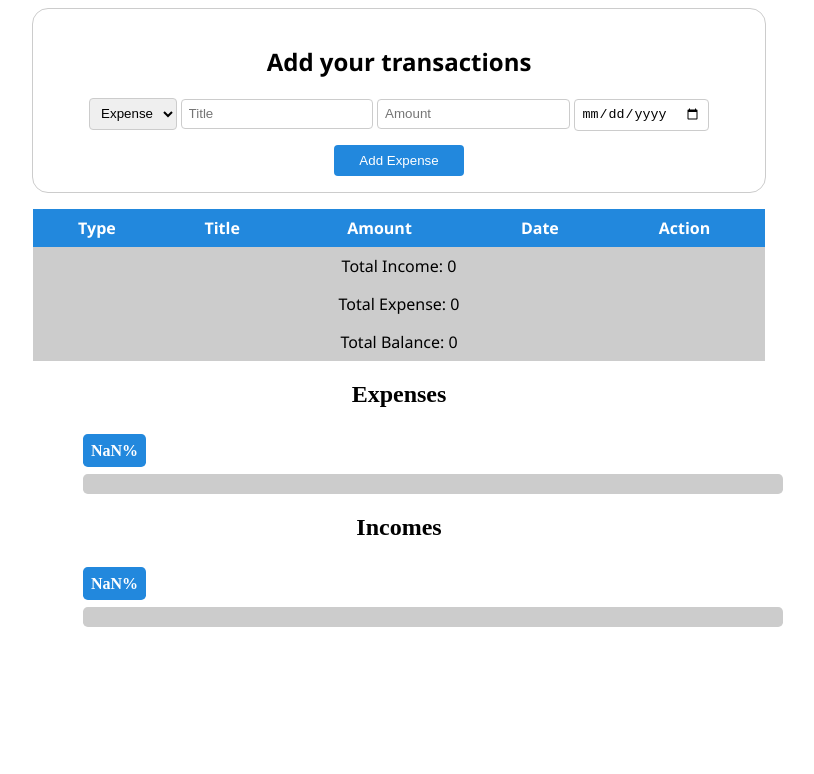
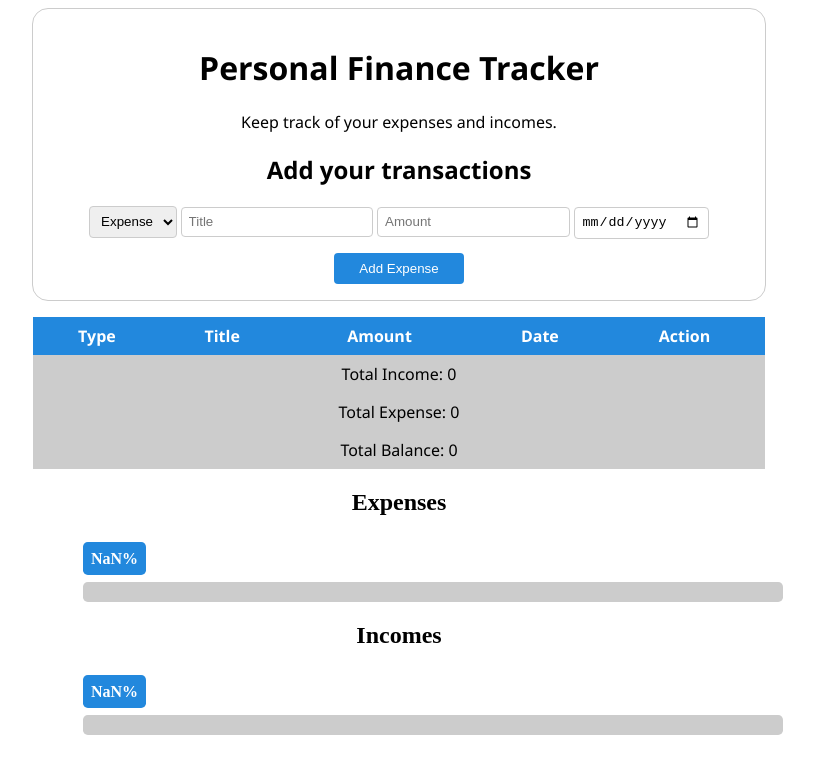
Before and after one commit to rajilesh/personal_finance_tracker, a plain HTML site: page index.html in a window 1280 px wide. Shown: the whole page, without its empty margins (241-1055 px from the left). Drawn offline with Linux system fonts and the light colour scheme.

Commit message:
added the titles

```diff
--- a/index.html
+++ b/index.html
@@ -11,6 +11,12 @@
 
     <!-- create a form with input title -->
     <form id="add-finances">
+        <p>
+            <!-- add a title -->
+            <h1>Personal Finance Tracker</h1>
+            <!-- add a description -->
+            <p>Keep track of your expenses and incomes.
+        </p>
         <!-- add a title for the form -->
         <h2>Add your transactions</h2>
         <!-- add a type with name type and values expense and income -->
```
